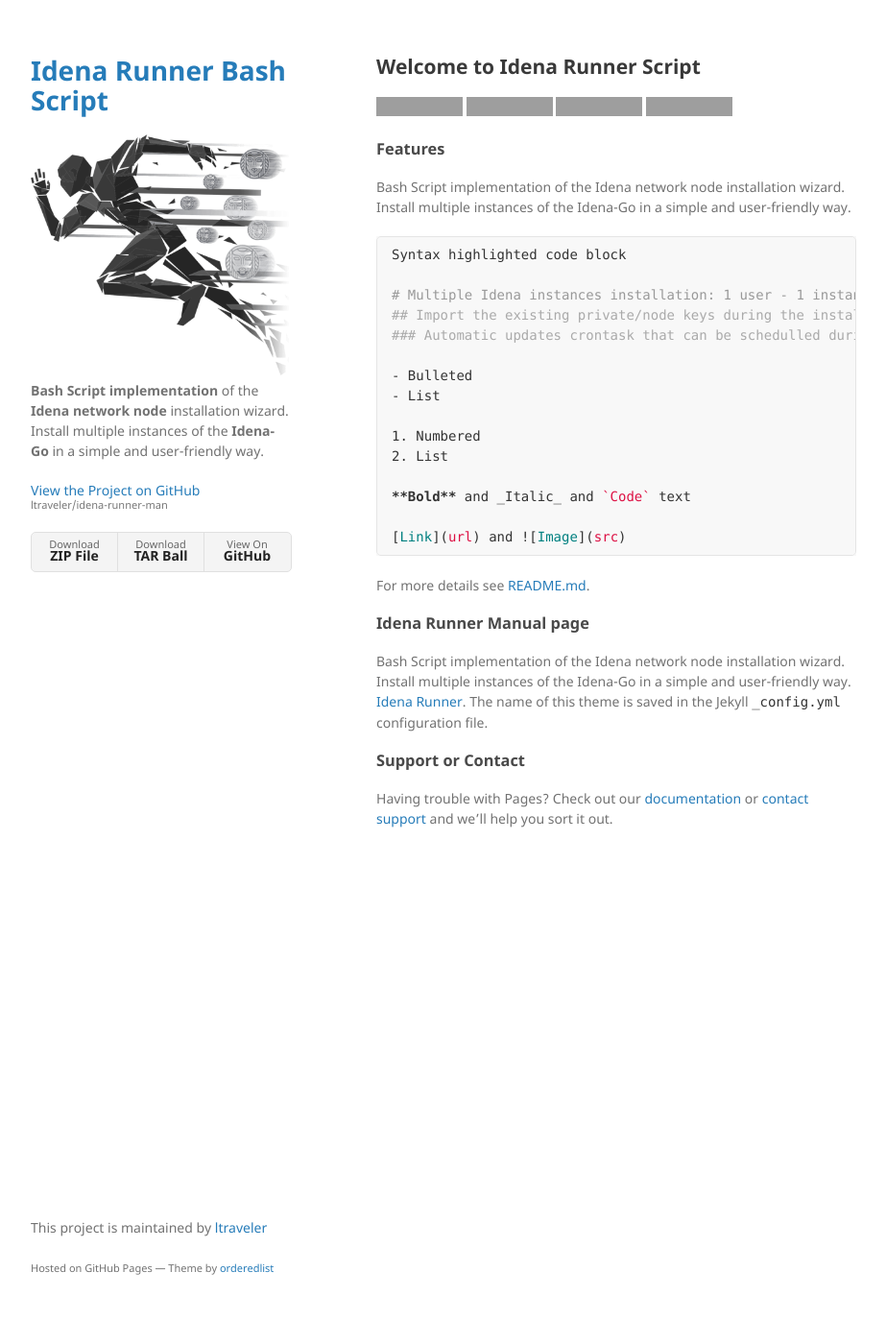
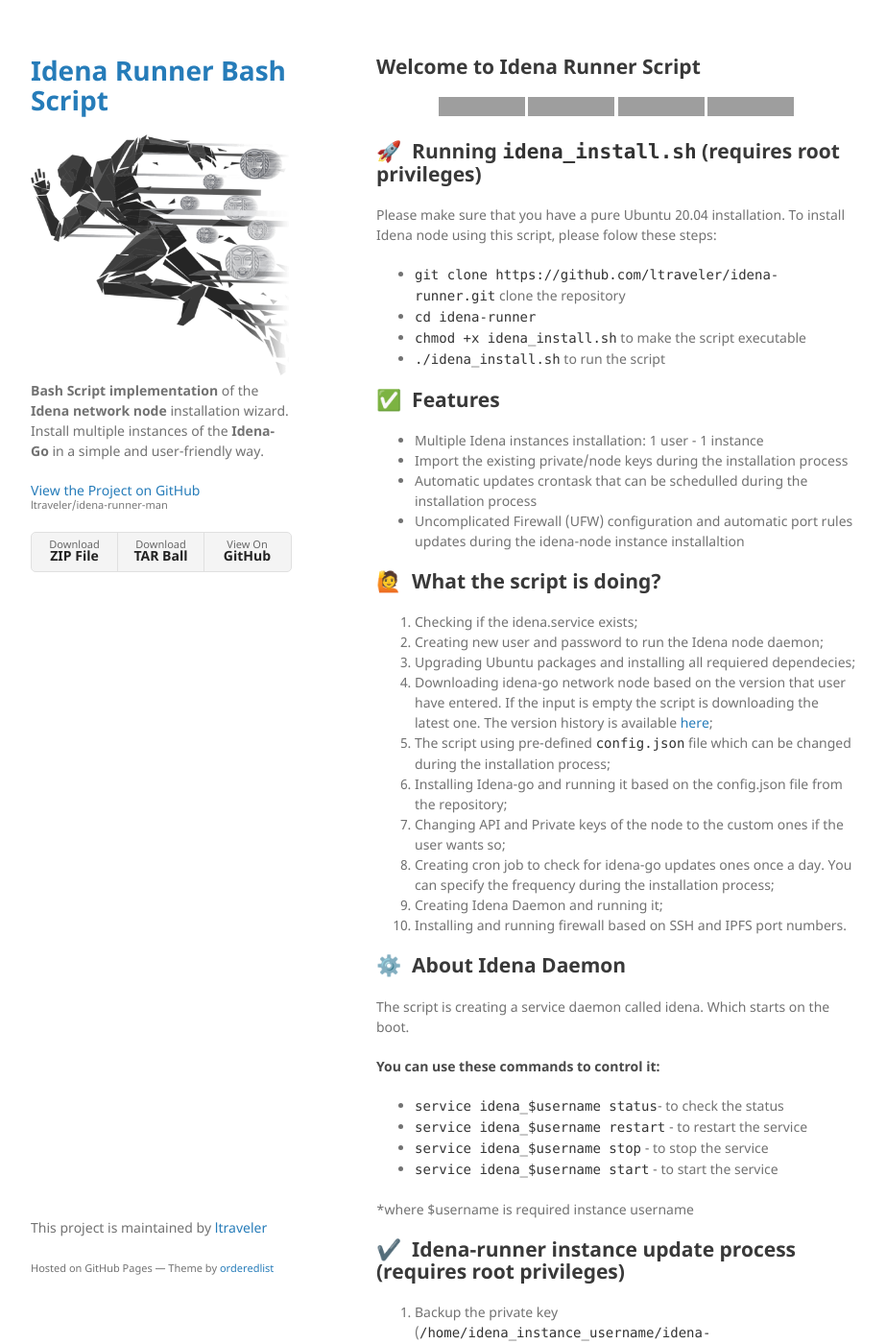
Before and after one commit to ltraveler/idena-runner-man, a Jekyll site: the page built from index.md, in a window 1280 px wide and 1400 px high. Shown: the whole window at 96% size, without its empty margins (178-1101 px from the left). Built offline with Jekyll 4.4.1, drawn with Linux system fonts in a browser that asks for light colours; our own code applies the rules of GitHub Pages for plain Markdown files; some of the changed text lies outside the part shown; grey boxes are pictures that could not be loaded.

Commit message:
Update index.md

````diff
--- a/index.md
+++ b/index.md
@@ -1,37 +1,74 @@
 ## Welcome to Idena Runner Script
 
-<p align="justify"><a href="https://github.com/ltraveler/idena-runner/releases/latest" target="_blank"><img src="https://img.shields.io/badge/version-v0.2.2-blue?style=for-the-badge&logo=none" alt="idena runner latest version" /></a>&nbsp;<a href="https://wiki.ubuntu.com/FocalFossa/ReleaseNotes" target="_blank"><img src="https://img.shields.io/badge/Ubuntu-20.04(LTS)+-00ADD8?style=for-the-badge&logo=none" alt="Ubuntu minimum version" /></a>&nbsp;<a href="https://github.com/ltraveler/idena-runner/blob/main/CHANGELOG.md" target="_blank"><img src="https://img.shields.io/badge/Build-Stable-success?style=for-the-badge&logo=none" alt="idena-go latest release" /></a>&nbsp;<a href="https://www.gnu.org/licenses/quick-guide-gplv3.html" target="_blank"><img src="https://img.shields.io/badge/license-GPL3.0-red?style=for-the-badge&logo=none" alt="license" /></a></p>
+<p align="center"><a href="https://github.com/ltraveler/idena-runner/releases/latest" target="_blank"><img src="https://img.shields.io/badge/version-v0.2.2-blue?style=for-the-badge&logo=none" alt="idena runner latest version" /></a>&nbsp;<a href="https://wiki.ubuntu.com/FocalFossa/ReleaseNotes" target="_blank"><img src="https://img.shields.io/badge/Ubuntu-20.04(LTS)+-00ADD8?style=for-the-badge&logo=none" alt="Ubuntu minimum version" /></a>&nbsp;<a href="https://github.com/ltraveler/idena-runner/blob/main/CHANGELOG.md" target="_blank"><img src="https://img.shields.io/badge/Build-Stable-success?style=for-the-badge&logo=none" alt="idena-go latest release" /></a>&nbsp;<a href="https://www.gnu.org/licenses/quick-guide-gplv3.html" target="_blank"><img src="https://img.shields.io/badge/license-GPL3.0-red?style=for-the-badge&logo=none" alt="license" /></a></p>
 
-### Features
+## 🚀&nbsp; Running `idena_install.sh` (requires root privileges)
 
-Bash Script implementation of the Idena network node installation wizard.
-Install multiple instances of the Idena-Go in a simple and user-friendly way.
+Please make sure that you have a pure Ubuntu 20.04 installation.
+To install Idena node using this script, please folow these steps:
+* `git clone https://github.com/ltraveler/idena-runner.git` clone the repository
+* `cd idena-runner`
+* `chmod +x idena_install.sh` to make the script executable
+* `./idena_install.sh` to run the script
 
-```markdown
-Syntax highlighted code block
+## ✅&nbsp; Features
 
-# Multiple Idena instances installation: 1 user - 1 instance
-## Import the existing private/node keys during the installation process
-### Automatic updates crontask that can be schedulled during the installation process
+* Multiple Idena instances installation: 1 user - 1 instance
+* Import the existing private/node keys during the installation process
+* Automatic updates crontask that can be schedulled during the installation process
+* Uncomplicated Firewall (UFW) configuration and automatic port rules updates during the idena-node instance installaltion
 
-- Bulleted
-- List
+## 🙋&nbsp; What the script is doing?
 
-1. Numbered
-2. List
+1. Checking if the idena.service exists;
+2. Creating new user and password to run the Idena node daemon;
+3. Upgrading Ubuntu packages and installing all requiered dependecies;
+4. Downloading idena-go network node based on the version that user have entered. If the input is empty the script is downloading the latest one. The version history is available [here](https://github.com/idena-network/idena-go/releases);
+5. The script using pre-defined `config.json` file which can be changed during the installation process;
+6. Installing Idena-go and running it based on the config.json file from the repository;
+7. Changing API and Private keys of the node to the custom ones if the user wants so;
+8. Creating cron job to check for idena-go updates ones once a day. You can specify the frequency during the installation process;
+9. Creating Idena Daemon and running it;
+10. Installing and running firewall based on SSH and IPFS port numbers.
 
-**Bold** and _Italic_ and `Code` text
+##  ⚙️&nbsp;  About Idena Daemon
+The script is creating a service daemon called idena. Which starts on the boot.
+#### You can use these commands to control it:
+* `service idena_$username status`- to check the status
+* `service idena_$username restart` - to restart the service
+* `service idena_$username stop` - to stop the service
+* `service idena_$username start` - to start the service
 
-[Link](url) and ![Image](src)
-```
+*where $username is required instance username
 
-For more details see [README.md](https://github.com/ltraveler/idena-runner/blob/main/README.md).
+## ✔️&nbsp; Idena-runner instance update process (requires root privileges)
 
-### Idena Runner Manual page
+1. Backup the private key (`/home/idena_instance_username/idena-go/datadir/keystore/nodekey`)
+2. Backup the node api.key (`/home/idena_instance_username/idena-go/datadir/api.key`)
+3. Run the latest version of the idena-runner script and put the same username that you have used to install the instance that you are trying to update.
+That will overwrite all required files.
+***Attention:*** **all files inside the idena-go folder will be permanently deleted**.
 
-Bash Script implementation of the Idena network node installation wizard.
-Install multiple instances of the Idena-Go in a simple and user-friendly way. [Idena Runner](https://github.com/ltraveler/idena-runner). The name of this theme is saved in the Jekyll `_config.yml` configuration file.
+## 🗑️&nbsp; Idena-go instance uninstallation process (requires root privileges)
 
-### Support or Contact
+1. `service idena_username stop` _stopping idena user instance_;
+2. `pkill -u username` _killing all processes related to the user_;
+3. `deluser --remove-home username` _removing related to idena-go instance user and all his files and folders_;
+4. `rm /etc/cron.d/idena_update_username` _removing cron idena-go update related task_;
+5. `rm /etc/systemd/system/idena_username.service` _removing idena daemon service related to the instance that we are uninstalling_;
+6. `systemctl daemon-reload` and `systemctl reset-failed` _updating systemctl changes that we have made in the previous step_;
+7. `ufw delete allow ipfs_port_number` you have to change ipfs_port_number to the ipfs port that you have used to install the idena-go instance. By default it is `40405`;
+8. `sudo visudo` you have to find and delete the line related to the deleted user.
 
-Having trouble with Pages? Check out our [documentation](https://github.com/ltraveler/idena-runner/blob/main/README.md) or [contact support](https://t.me/ltrvlr) and we’ll help you sort it out.
+### 🤝&nbsp; Idena Donations
+
+* `0xf041640788910fc89a211cd5bcbf518f4f14d831` - **All donations are welcomed and appreciated**;
+
+### ℹ️&nbsp; Other information
+* If you are looking for a stable shared node service, please contact me on **Telegram**  `@ltrvlr`
+
+### 🗣️&nbsp; Contact information
+* **Email** `ltraveler@protonmail.com`
+* **Telegram** `@ltrvlr`
+
+For more detailed information about **idena-go** client please check the official [idena-go](https://github.com/idena-network/idena-go) github repository.
````
